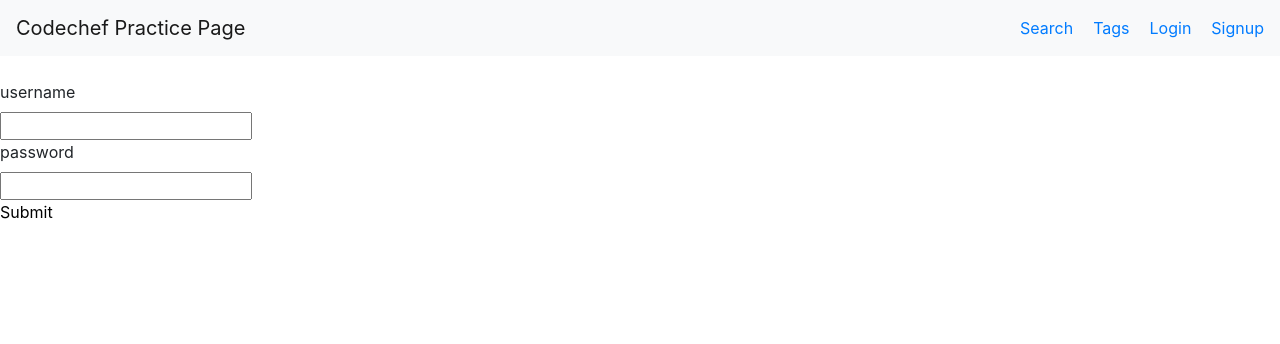
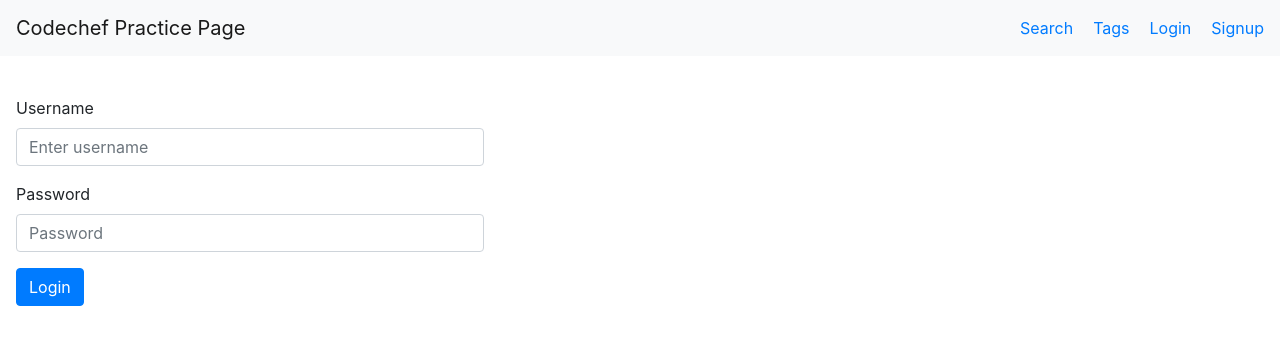
Before and after one commit to sahilkhan03/CC-Practice-Page, a React (Create React App) app in the folder frontend/: page /login in a window 1280 px wide. Shown: the top 344 px of the page. Built offline with nearby package versions, Linux system fonts and the light colour scheme.

Commit message:
added auth

```diff
--- a/frontend/src/Components/App.js
+++ b/frontend/src/Components/App.js
@@ -3,8 +3,7 @@
 import Problems from './Problems';
 import Search from './Search';
 import Tags from './Tags';
-import Login from './Login';
-import Logout from './Logout';
+import Auth from './Auth';
 import Navigbar from './Navigbar';
 import './App.css';
 
@@ -24,16 +23,16 @@
 
     componentDidMount() {
         const jwt = localStorage.getItem('token')
-        if(jwt && this.state.username === undefined) {
+        if (jwt && this.state.username === undefined) {
             fetch('api/getUser', {
-                headers : {Authorization: `Bearer ${jwt}`}
+                headers: { Authorization: `Bearer ${jwt}` }
             })
-            .then(res => res.json())
-            .then(res => {
-                if(res.code === 9001) {
-                    this.setState({'username': res.username});
-                }
-            })
+                .then(res => res.json())
+                .then(res => {
+                    if (res.code === 9001) {
+                        this.setState({ 'username': res.username });
+                    }
+                })
         }
     }
 
@@ -60,7 +59,7 @@
         })
     }
 
-    login({username , token}) {
+    login({ username, token }) {
         localStorage.setItem('token', token);
         this.setState({
             'username': username
@@ -70,20 +69,21 @@
     logout() {
         localStorage.removeItem("token");
         this.setState({
-            'username' : undefined
+            'username': undefined
         })
     }
 
     render() {
         return (
             <div className="App">
-                <Navigbar username = {this.state.username} />
+                <Navigbar username={this.state.username} />
                 <Switch >
                     <Route path="/" exact render={props => <Search selectedTags={this.state.selectedTags} addTag={this.addTag} removeTag={this.removeTag} />} />
                     <Route path="/tags/problems/" exact render={props => <Problems removeAll={this.removeAll} selectedTags={Array.from(this.state.selectedTags)} />} />
                     <Route path="/tags/" exact render={props => <Tags removeAll={this.removeAll} addTag={this.addTag} />} />
-                    <Route path="/login" exact render={props => <Login login = {this.login} />} />
-                    <Route path="/logout" exact render={props => <Logout logout = {this.logout}/>} />
+                    <Route path="/login" exact render={props => <Auth login={this.login} reqType="login" />} />
+                    <Route path="/logout" exact render={props => <Auth logout={this.logout} reqType="logout" />} />
+                    <Route path="/signup" exact render={props => <Auth login={this.login} reqType="signup" />} />
                 </Switch>
             </div>
         )
--- /dev/null
+++ b/frontend/src/Components/Auth.js
@@ -0,0 +1,91 @@
+import React, { Component } from 'react'
+import { withRouter } from 'react-router-dom'
+import { Alert, Container, Form, Button } from 'react-bootstrap'
+class Auth extends Component {
+    constructor(props) {
+        super(props)
+        this.state = {
+            'username': '',
+            'password': '',
+            'message': '',
+            'reqType': this.props.reqType //login/signup/logout
+        }
+        this.change = this.change.bind(this)
+        this.submit = this.submit.bind(this)
+    }
+
+    componentDidMount() {
+        if (this.state.reqType === "logout") {
+            this.props.logout()
+            this.props.history.push('/')
+        }
+        else if (this.state.reqType === "login" || this.state.reqType === "signup") {
+            let jwt = localStorage.getItem('token')
+            if (jwt) this.props.history.push('/') //Already logged in
+        }
+        else this.props.history.push('/') // invalid reqType
+    }
+
+    componentWillReceiveProps(nextProps) {
+        this.setState({reqType : nextProps.reqType});
+    }
+
+    change(e) {
+        this.setState({
+            [e.target.name]: e.target.value
+        })
+    }
+
+    async submit(e) {
+        e.preventDefault();
+        let formData = new FormData()
+        formData.append('username', this.state.username)
+        formData.append('password', this.state.password)
+        await fetch('api/' + this.state.reqType, {
+            method: 'post',
+            body: formData
+        })
+            .then(res => res.json())
+            .then(res => {
+                console.log(res)
+                this.setState({
+                    'message': res.message,
+                    'username': "",
+                    "password": ""
+                })
+                if (res.code === 9001) {
+                    this.props.login(res);
+                    this.props.history.push('/')
+                }
+            })
+    }
+
+    render() {
+        return (
+            <Container fluid="sm" className="w-50 p-3" style={{maxWidth: '500px'}}>
+                {
+                    (this.state.message.length !== 0 ?
+                        (<Alert variant="info">
+                            {this.state.message}
+                        </Alert>) : null
+                    )
+                }
+                <Form onSubmit={(e) => this.submit(e)}>
+                    <Form.Group controlId="formBasicEmail">
+                        <Form.Label>Username</Form.Label>
+                        <Form.Control required type="text" name="username" value={this.state.username} onChange={(e) => this.change(e)}  placeholder="Enter username" />
+                    </Form.Group>
+                    <Form.Group controlId="formBasicPassword">
+                        <Form.Label>Password</Form.Label>
+                        <Form.Control type="password" required name="password" value={this.state.password} onChange={(e) => this.change(e)}  placeholder="Password" />
+                    </Form.Group>
+                    <Button variant="primary" type="submit">
+                        {this.state.reqType[0].toUpperCase() + this.state.reqType.slice(1)}
+                    </Button>
+                </Form>
+            </Container>
+        )
+    }
+}
+
+export default withRouter(Auth)
--- a/frontend/src/Components/Login.js
+++ /dev/null
@@ -1,65 +0,0 @@
-import React, { Component } from 'react'
-import { withRouter } from 'react-router-dom'
-
-class Login extends Component {
-    constructor(props) {
-        super(props)
-        this.state = {
-            'username' : '',
-            'password' : '',
-            'message': ''
-        }
-        this.change = this.change.bind(this)
-        this.submit = this.submit.bind(this)
-    }
-
-    componentDidMount() {
-        let jwt = localStorage.getItem('token')
-        if(jwt) this.props.history.push('/') //Already logged in
-    }
-
-    change(e) {
-        this.setState({
-            [e.target.name]: e.target.value
-        })
-    }
-
-    async submit(e) {
-        e.preventDefault();
-        let formData = new FormData()
-        formData.append('username', this.state.username)
-        formData.append('password', this.state.password)
-        await fetch('api/login', {
-            method: 'post',
-            body: formData
-        })
-        .then(res => res.json())
-        .then(res => {
-            console.log(res)
-            this.setState({
-                'message': res.message,
-                'username': "",
-                "password": ""
-            })
-            if(res.code === 9001) {
-                this.props.login(res);
-                this.props.history.push('/')
-            }
-        })
-    }
-
-    render() {
-        return (
-            <div>
-                {this.state.message}
-                <form onSubmit= {(e) => this.submit(e)}>
-                    <label>username</label> <input required type="text" name="username" value={this.state.username} onChange = {(e) => this.change(e)} />
-                    <label>password</label> <input required type="text" name="password" value={this.state.password} onChange={(e) => this.change(e)} />
-                    <button type = "submit"> Submit </button>
-                </form>
-            </div>
-        )
-    }
-}
-
-export default withRouter(Login)
--- a/frontend/src/Components/Logout.js
+++ /dev/null
@@ -1,6 +0,0 @@
-import React from 'react';
-import { Redirect } from 'react-router-dom';
-export default function Logout(props) {
-    props.logout();
-    return <Redirect to = '/' />
-}
--- a/frontend/src/Components/Navigbar.js
+++ b/frontend/src/Components/Navigbar.js
@@ -4,9 +4,9 @@
 export default function Navigbar(props) {
     return (
         <div>
-            <Navbar bg="light" expand="lg" >
+            <Navbar bg="light" expand="sm" >
                 <Navbar.Brand className="mr-auto">Codechef Practice Page</Navbar.Brand>
-                <Nav className="mr-sm-6">
+                <Nav className="ml-auto">
                     <Nav.Item style={{ marginLeft: "20px" }}>
                         <Link to="/"> Search </Link>
                     </Nav.Item>
@@ -24,7 +24,7 @@
                         {
                             (props.username !== undefined) ?
                                 (<Link to="/logout"> Logout </Link>) :
-                                (<Link to="/signup"> Signup </Link>)
+                                (<Link to="/signup" > Signup </Link>)
                         }
                     </Nav.Item>
                 </Nav>
```
Also changed, not shown: 1 other file (tests, documents, lock files or other folders).
